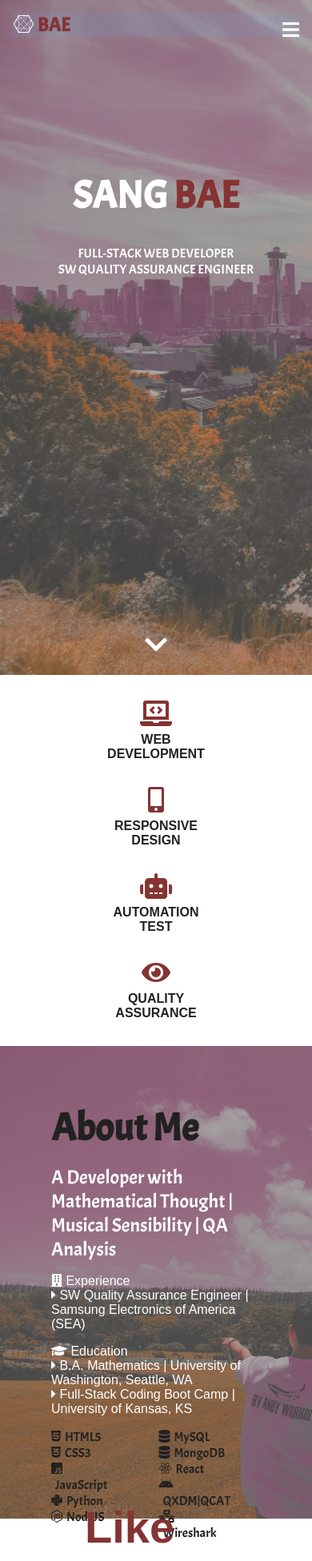
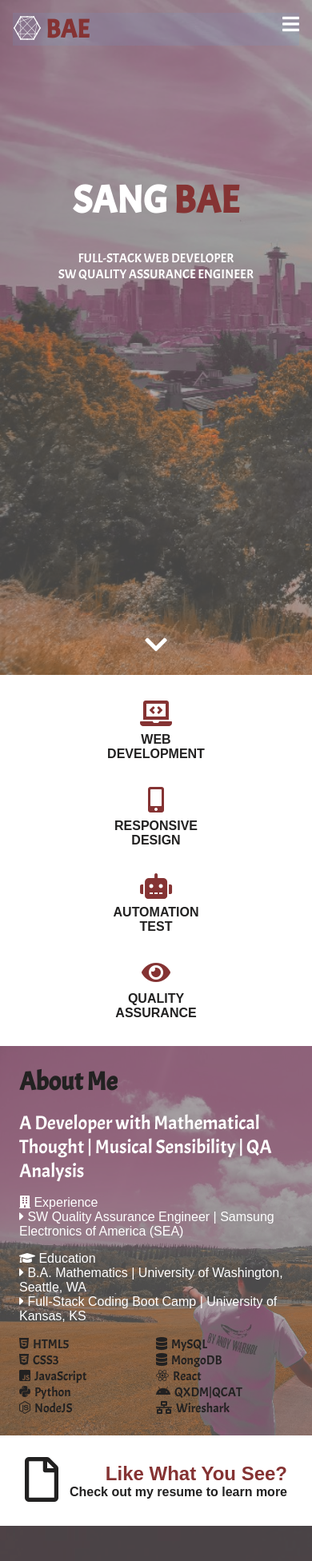
Before and after one commit to sw2bae/portfolio_Bae, a React (Create React App) app: page / in a window 390 px wide. Shown: the top 1952 px of the page at 80% size. Built offline with nearby package versions, Linux system fonts and the light colour scheme; a web font is replaced by a local one.

Commit message:
rev13_RESPONSIVE DESIGN Done

```diff
--- a/src/App.css
+++ b/src/App.css
@@ -89,9 +89,8 @@ nav ul li {
 nav .navbar_menubar {
   position: absolute;
   right: 0;
-  padding: 7px;
-  padding-right: 0;
   display: none;
+  align-self: center;
 }
 
 .navbar_name {
@@ -373,7 +372,7 @@ input::placeholder {
     background-color: rgba(88, 180, 255, 0.1);
   }
   .navbar_logo {
-    font-size: x-large;
+    font-size: var(--font-large);
     margin: 0;
   }
   .navbar_menu {
@@ -382,6 +381,8 @@ input::placeholder {
   .navbar_menu_active {
     flex-direction: column;
     width: 100%;
+    padding-top: var(--space-sm);
+    padding-bottom: var(--space-sm);
   }
   .navbar_menu_active li {
     padding: 4px 0;
@@ -421,4 +422,65 @@ input::placeholder {
     margin-bottom: 0;
   }
   /* -------Main_About-------- */
+  .about {
+    padding: var(--space-md);
+    /* height: 70vh; */
+    height: 100%;
+  }
+  .about_title {
+    margin-top: 0;
+    font-size: var(--font-large);
+  }
+  .about_skill:last-child {
+    margin-bottom: 0;
+  }
+  .about_skill div {
+    padding: 0;
+    width: 100%;
+  }
+  /* ------------Main_resume----------- */
+  .resume {
+    padding: var(--space-md);
+    /* height: 30vh; */
+    height: 100%;
+  }
+  .resume_title {
+    font-size: var(--font-medium);
+    text-align: end;
+  }
+  /* ---------------Main_portfolio--------- */
+  .portfolio {
+    padding: var(--space-md);
+    display: flex;
+    flex-direction: column;
+    justify-content: space-around;
+  }
+  .portfolio_title {
+    font-size: var(--font-xlarge);
+  }
+  /* -------------Main_contact----------- */
+  .contact {
+    padding: var(--space-md);
+    height: 100%;
+  }
+  .contact_container {
+    display: flex;
+    flex-direction: column;
+    /* justify-content: space-around; */
+    margin-bottom: 0;
+  }
+  .contact_input {
+    width: 100%;
+  }
+  /* -------------footer------------ */
+  .footer {
+    padding: var(--space-sm);
+    justify-content: space-between;
+  }
+  .footer_right {
+    display: none;
+  }
+  .footer_logo {
+    font-size: var(--font-large);
+  }
 }
```
